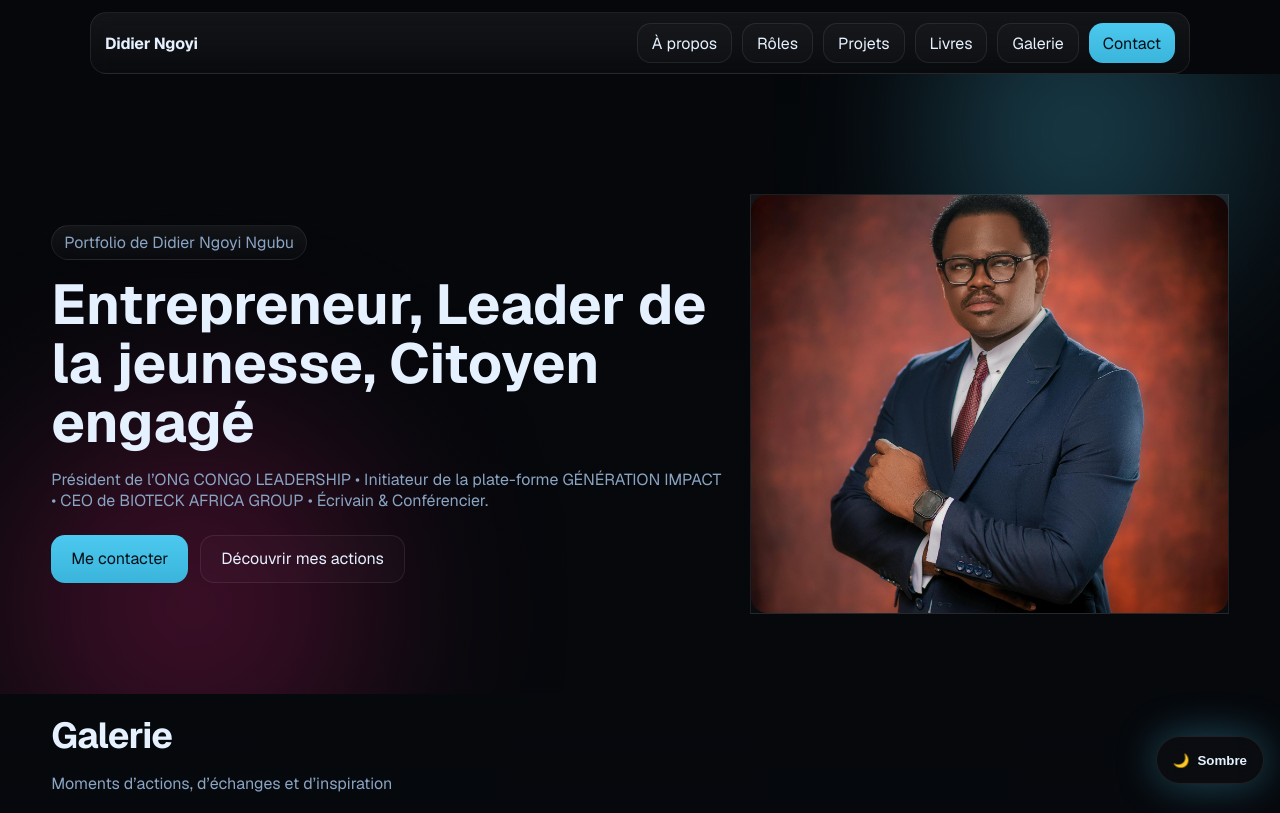
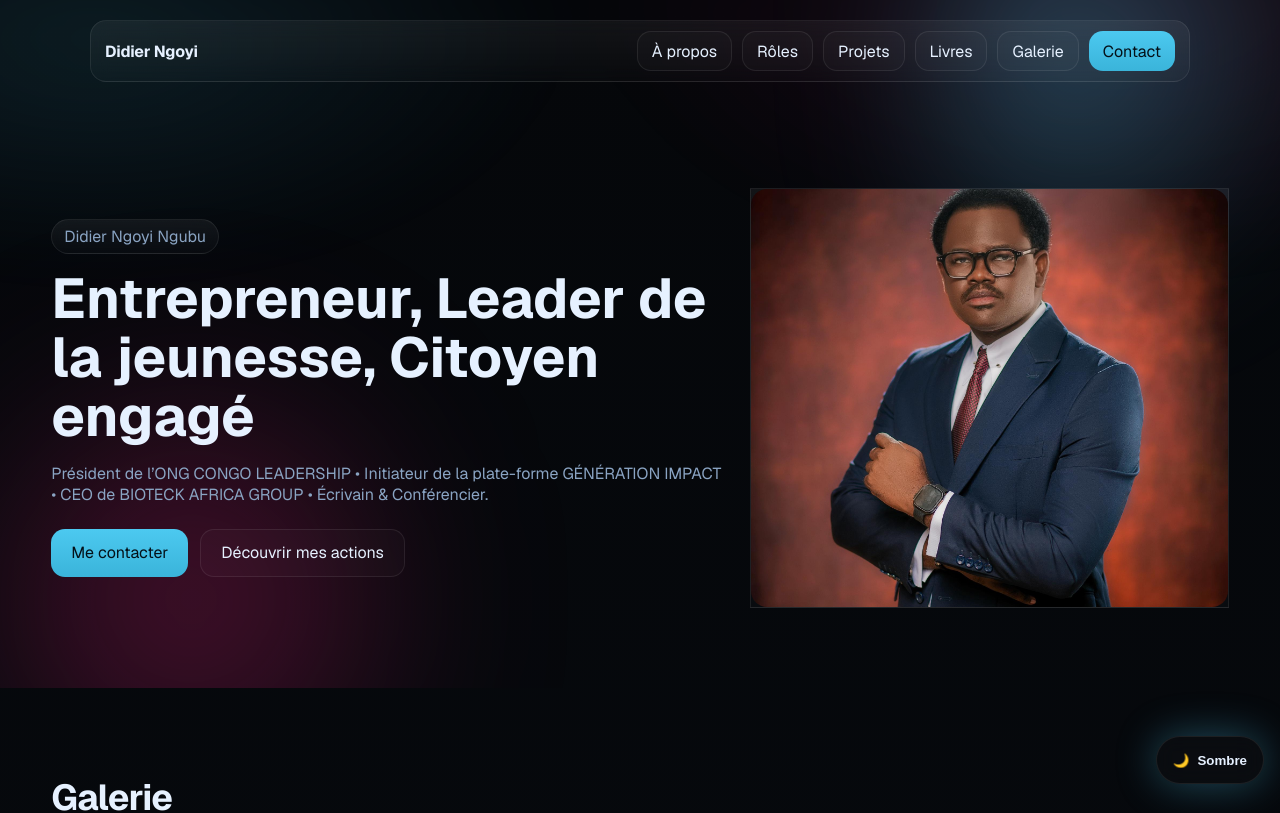
Before and after one commit to EMMADEKO10/didierngoyprofil, a Next.js app: page / in a window 1280 px wide. Shown: the top 813 px of the page. Built offline with nearby package versions, Linux system fonts and the light colour scheme.

Commit message:
Enhance layout with fixed header and lightbox functionality. Added animated gradient background and updated CSS styles for improved visual appeal. Implemented state management for lightbox image display in the Home component.

```diff
--- a/src/app/Header.tsx
+++ b/src/app/Header.tsx
@@ -17,11 +17,13 @@ export default function Header() {
     <header
       className="glass"
       style={{
-        position: "sticky",
-        top: 12,
-        zIndex: 60,
+        position: "fixed",
+        top: 10,
+        left: 0,
+        right: 0,
+        zIndex: 80,
         borderRadius: 16,
-        margin: "12px auto 0",
+        margin: "10px auto 0",
         width: "min(1100px, 92%)",
         transition: "box-shadow .2s ease, transform .2s ease",
         boxShadow: scrolled ? "var(--glow)" : "none",
--- /dev/null
+++ b/src/app/Lightbox.tsx
@@ -0,0 +1,25 @@
+"use client";
+
+import Image from "next/image";
+import { useEffect } from "react";
+
+export default function Lightbox({ src, onClose }: { src: string; onClose: () => void }) {
+  useEffect(() => {
+    const onKey = (e: KeyboardEvent) => {
+      if (e.key === "Escape") onClose();
+    };
+    window.addEventListener("keydown", onKey);
+    return () => window.removeEventListener("keydown", onKey);
+  }, [onClose]);
+
+  return (
+    <div className="backdrop" onClick={onClose}>
+      <div className="lightboxInner glass" onClick={(e) => e.stopPropagation()}>
+        <button className="btn iconBtn" onClick={onClose} aria-label="Fermer">✕</button>
+        <div style={{ position: "absolute", inset: 0, borderRadius: 16, overflow: "hidden" }}>
+          <Image src={src} alt="Aperçu" fill style={{ objectFit: "contain" }} />
+        </div>
+      </div>
+    </div>
+  );
+}
--- a/src/app/globals.css
+++ b/src/app/globals.css
@@ -70,6 +70,7 @@ a {
 .container {
   width: min(1200px, 92%);
   margin: 0 auto;
+  padding-top: 68px; /* space for fixed header */
 }
 
 .glass {
@@ -169,3 +170,47 @@ html[data-theme="light"] .glass {
   transform: translateY(-6px);
   box-shadow: var(--glow);
 }
+
+/* Animated gradient for hero */
+.heroGradient {
+  position: absolute;
+  inset: -10% -10% auto -10%;
+  height: 70%;
+  background: radial-gradient(800px 400px at 15% 20%, rgba(76,201,240,.12), transparent 60%),
+    radial-gradient(900px 500px at 80% 10%, rgba(247,37,133,.10), transparent 60%);
+  filter: blur(40px);
+  animation: heroShift 12s ease-in-out infinite alternate;
+  pointer-events: none;
+}
+
+@keyframes heroShift {
+  0% { transform: translateY(0) scale(1); opacity: .9; }
+  100% { transform: translateY(20px) scale(1.03); opacity: 1; }
+}
+
+/* Lightbox modal */
+.backdrop {
+  position: fixed;
+  inset: 0;
+  background: rgba(0,0,0,.6);
+  display: flex;
+  align-items: center;
+  justify-content: center;
+  z-index: 1000;
+}
+
+.lightboxInner {
+  position: relative;
+  width: min(92vw, 1100px);
+  height: min(82vh, 800px);
+  border-radius: 16px;
+}
+
+.iconBtn {
+  position: absolute;
+  top: 10px;
+  right: 10px;
+  height: 40px;
+  padding: 0 14px;
+  border-radius: 12px;
+}
--- a/src/app/page.tsx
+++ b/src/app/page.tsx
@@ -3,6 +3,8 @@
 import Image from "next/image";
 import Link from "next/link";
 import Reveal from "./Reveal";
+import { useState } from "react";
+import Lightbox from "./Lightbox";
 
 const heroImages = [
   "/hirosection/WhatsApp Image 2025-10-13 à 10.24.43_c14af50d.jpg",
@@ -37,6 +39,7 @@ const projectImagesOrdered = [...projectImages].sort(byName);
 const galleryImagesOrdered = [...galleryImages].sort(byName);
 
 export default function Home() {
+  const [lightboxSrc, setLightboxSrc] = useState<string | null>(null);
   return (
     <main>
       {/* Hero */}
@@ -55,7 +58,7 @@ export default function Home() {
                   color: "var(--muted)",
                 }}
               >
-                Portfolio de Didier Ngoyi Ngubu
+                Didier Ngoyi Ngubu
               </div>
               <h1
                 style={{
@@ -91,7 +94,7 @@ export default function Home() {
             </Reveal>
           </div>
         </div>
-        {/* subtle background orbs */}
+        {/* subtle background orbs + animated gradient */}
         <div
             aria-hidden
           style={{
@@ -100,6 +103,7 @@ export default function Home() {
             overflow: "hidden",
           }}
         >
+          <div className="heroGradient" />
           <div
             style={{
               position: "absolute",
@@ -137,7 +141,7 @@ export default function Home() {
               const src = encodeURI(rawSrc);
               return (
                 <Reveal key={src} delay={(idx % 6) * 70}>
-                  <div className="glass card" style={{ position: "relative", paddingTop: "140%", borderRadius: 16 }}>
+                  <div className="glass card" style={{ position: "relative", paddingTop: "140%", borderRadius: 16, cursor: "zoom-in" }} onClick={() => setLightboxSrc(src)}>
                     <div style={{ position: "absolute", inset: 0, borderRadius: 16, overflow: "hidden" }}>
                       <Image src={src} alt={`Galerie ${idx + 1}`} fill style={{ objectFit: "cover" }} />
                     </div>
@@ -287,6 +291,7 @@ export default function Home() {
       </footer>
     </div>
       </section>
+      {lightboxSrc && <Lightbox src={lightboxSrc} onClose={() => setLightboxSrc(null)} />}
     </main>
   );
 }
```
